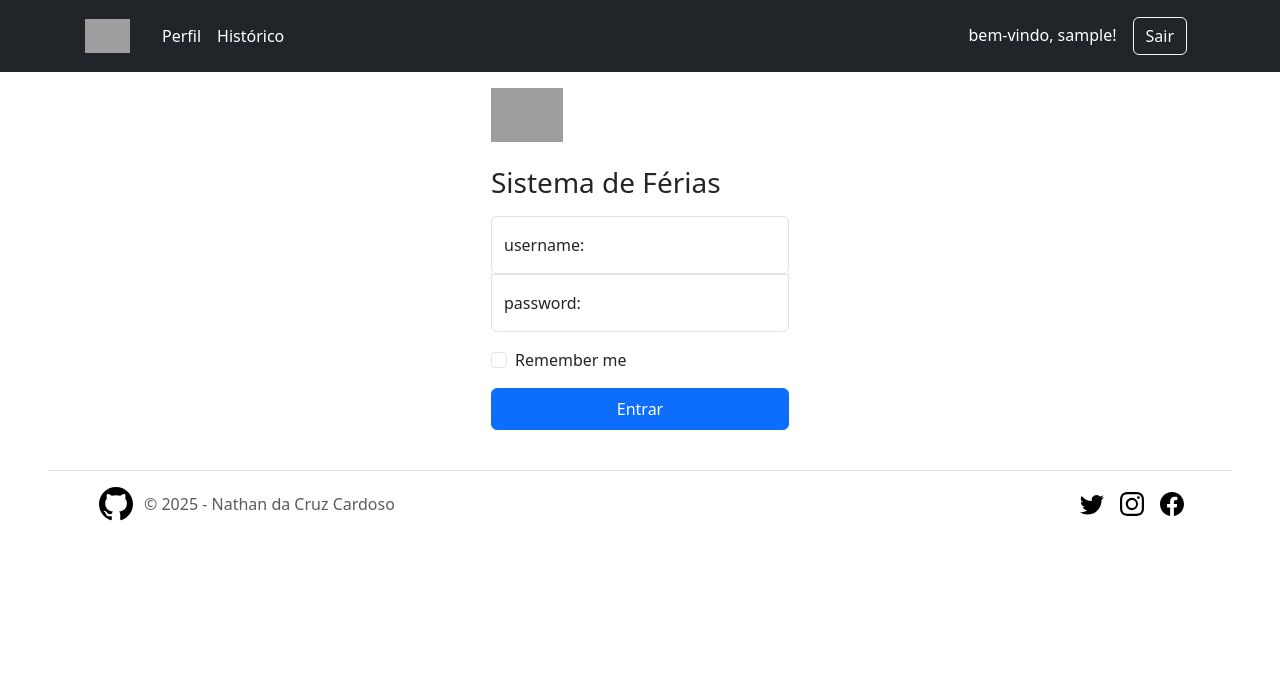
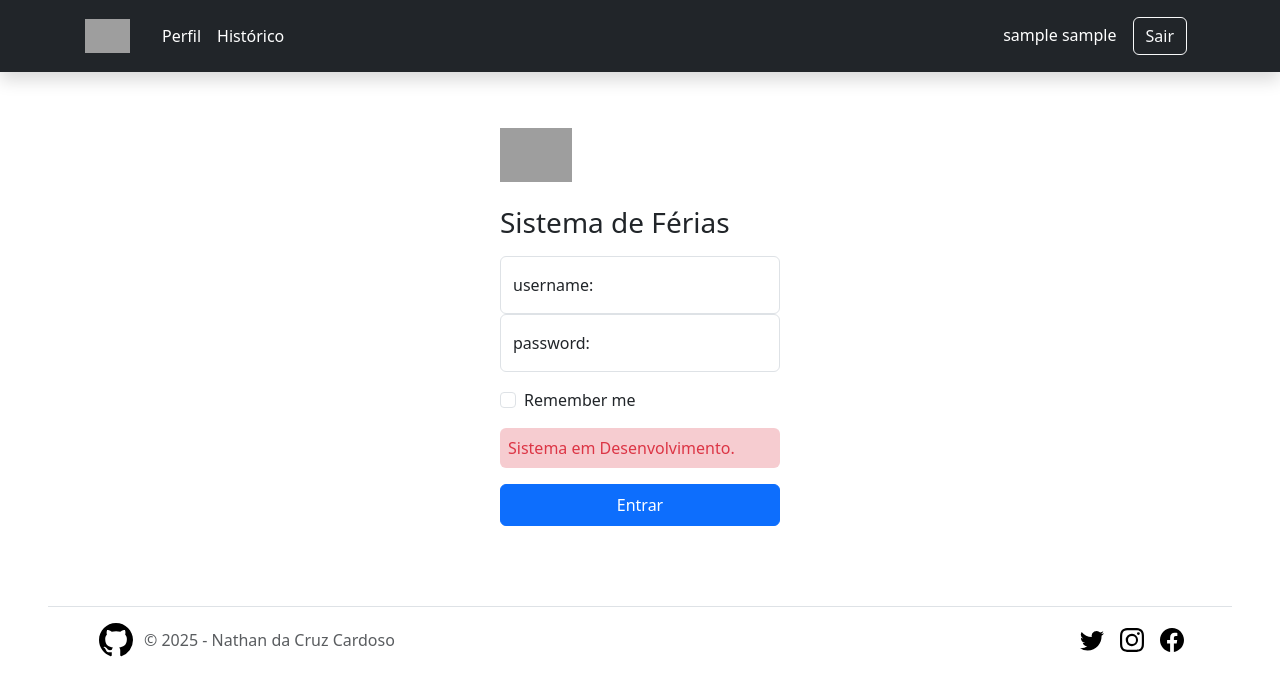
Before and after one commit to NathanCruzOficial/gestor-de-ferias, a Flask app: page / in a window 1280 px wide. Shown: the top 696 px of the page. Run offline with Flask 3, Linux system fonts and the light colour scheme; the visitor is signed in with stand-in values (Sample User, id 1); grey boxes are pictures that could not be loaded.

Commit message:
update-base

```diff
--- a/app/templates/auth/login.html
+++ b/app/templates/auth/login.html
@@ -1,7 +1,9 @@
 {% extends 'layouts/base.html' %}
 
+{% block title %}Login - Sistema de Férias{% endblock %}
+
 {% block content %}
-  <main class="form-signin w-100 m-auto">
+  <div class="col-3 m-auto p-2">
 
     <!-- formulário -->
     <form action="{{ url_for('auth.login') }}" method="post">
@@ -13,31 +15,12 @@
       <div class="form-floating">
         {{ form.username(class="form-control", _name="username", id="username", placeholder="Usuário") }}
         <label for="username">{{ form.username.label }}:</label>
-        {% if form.username.errors %}
-          <div class="alert alert-danger" role="alert">
-            <ul>
-              {% for error in form.username.errors %}
-                <li>{{ error }}</li>
-              {% endfor %}
-            </ul>
-          </div>
-        {% endif %}
-      </div>
+
 
       <!-- password -->
       <div class="form-floating">
         {{ form.password(class="form-control", _name="password", id="floatingPassword", placeholder="Senha") }}
         <label for="password">{{ form.password.label }}:</label>
-        {% if form.password.errors %}
-          <div class="alert alert-danger" role="alert">
-            <ul>
-              {% for error in form.password.errors %}
-                <li>{{ error }}</li>
-              {% endfor %}
-            </ul>
-          </div>
-        {% endif %}
-      </div>
 
       <!-- remember-me -->
       <div class="form-check text-start my-3">
@@ -46,14 +29,13 @@
         </label>
       </div>
 
+      <p class="p-2 text-bg-danger bg-opacity-25 rounded-2 text-danger">Sistema em Desenvolvimento.</p>
       <!-- submit -->
       </div class="form-floating">
-      {{ form.submit(class="btn btn-primary w-100 py-2") }}
+        <button type="submit" class="btn btn-primary w-100 py-2">Entrar</button>
       </div>
 
     </form>
 
-  </main>
-</body>
-
+  </div>
 {% endblock %}
--- a/app/templates/layouts/base.html
+++ b/app/templates/layouts/base.html
@@ -33,9 +33,9 @@
             {% endif %}
         {% endwith %}
 
-        <main>
+            <div class="p-5">
         {% block content %}{% endblock %}
-        </main>
+            </div>
 
         {% include "shared/footer.html" %}
 
--- a/app/templates/shared/footer.html
+++ b/app/templates/shared/footer.html
@@ -18,7 +18,7 @@
 <div class="container-fluid px-5">
   <!-- Seu conteúdo aqui -->
 
-  <footer class="d-flex flex-wrap justify-content-between align-items-center py-3 px-5 my-4 border-top">
+  <footer class="d-flex flex-wrap justify-content-between align-items-center py-3 pb-4 px-5 my-4 border-top">
     <div class="col-md-4 d-flex align-items-center">
       <a href="https://github.com/NathanCruzOficial" class="mb-3 me-2 mb-md-0 text-body-secondary text-decoration-none lh-1">
         <svg class="bi" width="40" height="34"><use xlink:href="#github"/></svg>
--- a/app/templates/shared/header.html
+++ b/app/templates/shared/header.html
@@ -25,7 +25,7 @@
 </svg>
 
 <main>
-    <header class="p-3 text-bg-dark">
+    <header class="p-3 text-bg-dark shadow">
         <div class="container">
           <div class="d-flex flex-wrap align-items-center justify-content-center justify-content-lg-start">
             <a href="/" class="d-flex align-items-center mb-2 mb-lg-0 text-white text-decoration-none">
@@ -36,7 +36,7 @@
 
               {% include 'layouts/navbar.html' %}
 
-              <h6 class="col-12 col-lg-auto mb-3 mb-lg-0 me-lg-3" role="search">bem-vindo, {{ current_user.username }}!</h6>
+              <h6 class="col-12 col-lg-auto mb-3 mb-lg-0 me-lg-3" role="search">{{ current_user.posto_grad + " " + current_user.username }}</h6>
 
               <div class="text-end">
                   <a href="{{ url_for('user.logout') }}" class="btn btn-outline-light me-2">Sair</a>
--- a/app/templates/user/config.html
+++ b/app/templates/user/config.html
@@ -1,4 +1,6 @@
 {% extends 'layouts/base.html' %}
+
+{% block title %}Config{% endblock %}
 
 {% block content %}
 
--- a/app/templates/user/historico.html
+++ b/app/templates/user/historico.html
@@ -1,4 +1,6 @@
 {% extends 'layouts/base.html' %}
+
+{% block title %}Histórico{% endblock %}
 
 {% block content %}
 
--- a/app/templates/user/imprimir.html
+++ b/app/templates/user/imprimir.html
@@ -1,4 +1,6 @@
 {% extends 'layouts/base.html' %}
+
+{% block title %}Imprimir{% endblock %}
 
 {% block content %}
 
--- a/app/templates/user/registrador.html
+++ b/app/templates/user/registrador.html
@@ -1,4 +1,7 @@
 {% extends 'layouts/base.html' %}
+
+{% block title %}Registrador{% endblock %}
+
 {% block head %}
     <link href="{{ url_for('static', filename = 'css/sign-in.css')}}" rel="stylesheet" >
 {% endblock %}
```
Also changed, not shown: app/templates/user/home.html (+7 -7 lines), app/templates/user/painel.html (+14 -6 lines).
